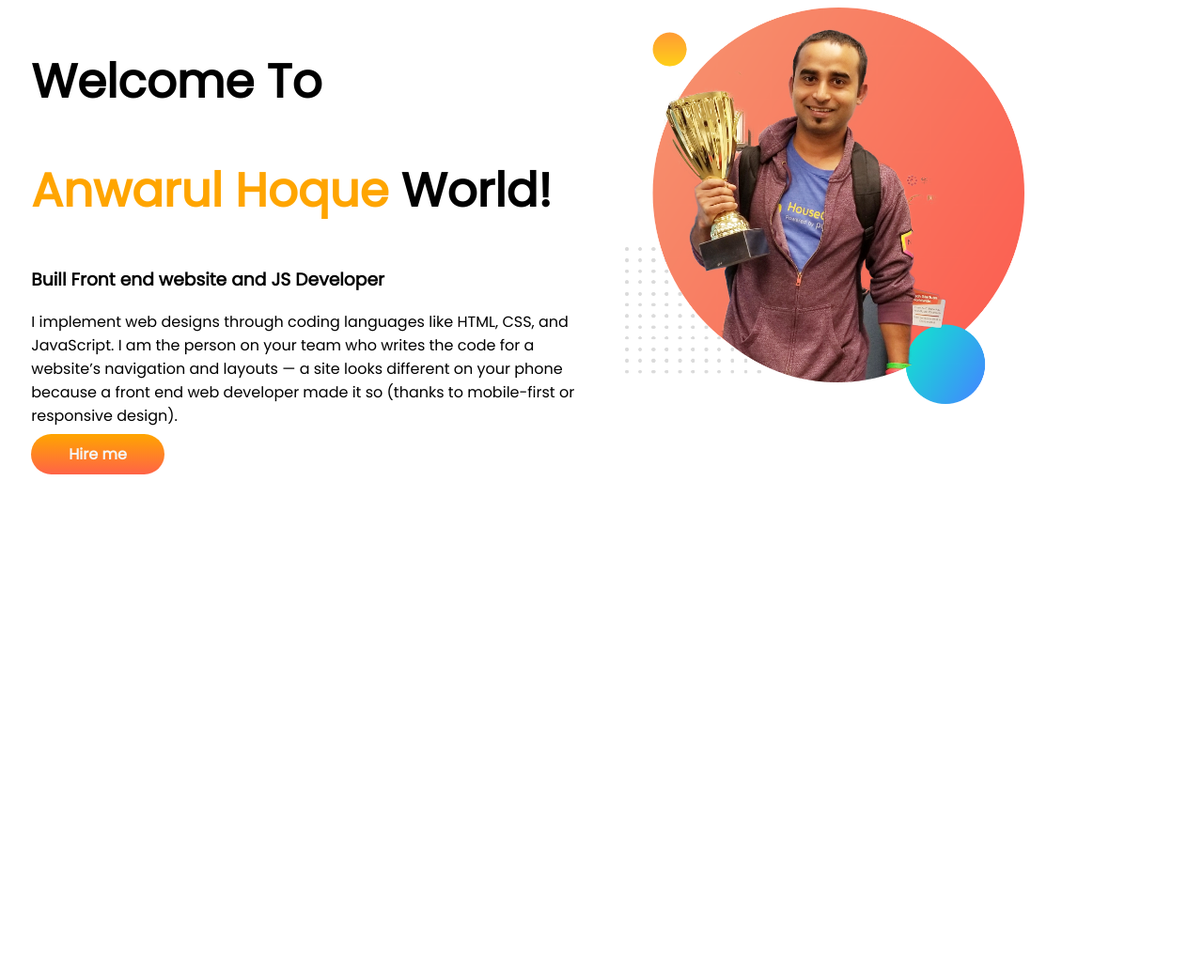
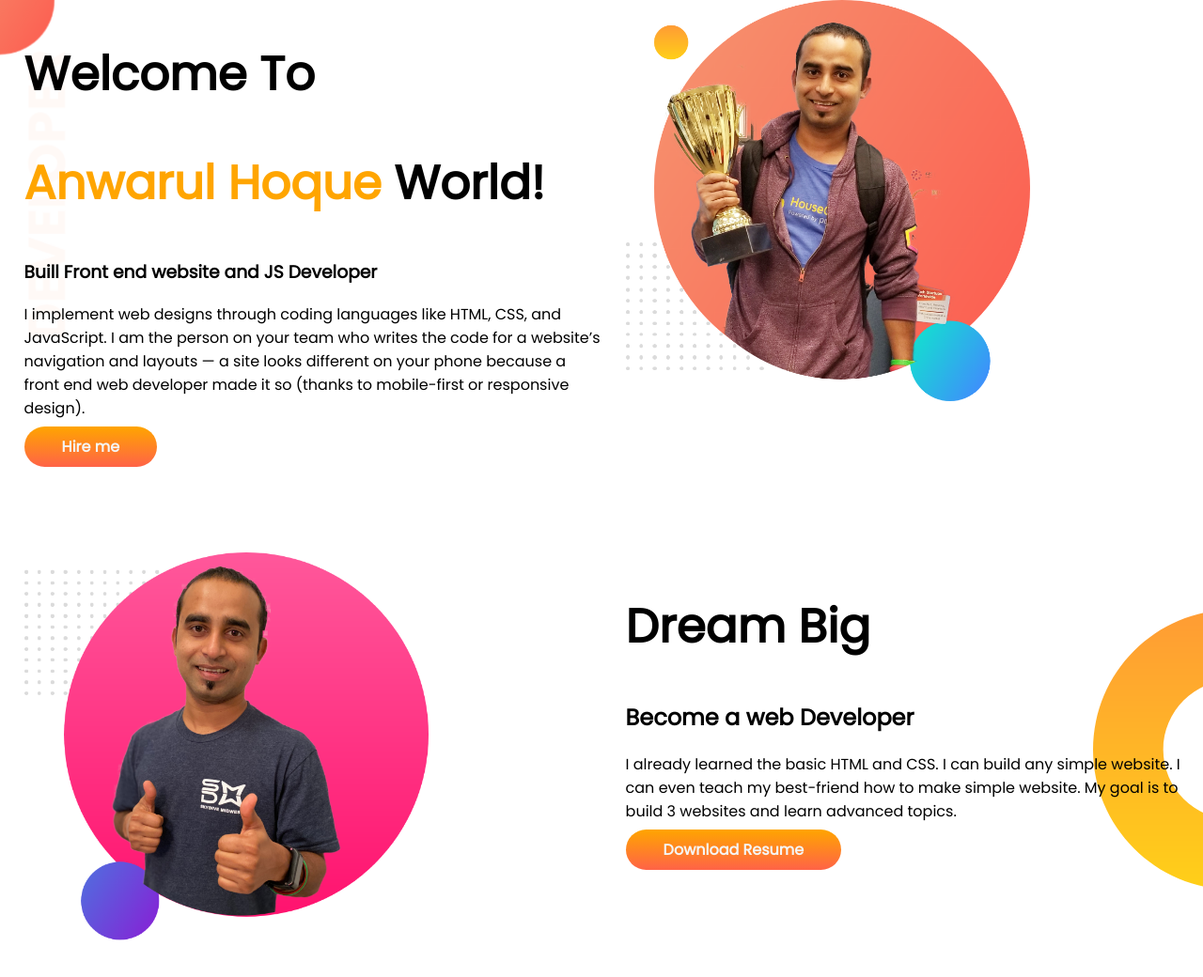
Before and after one commit to anwarul32/portfolio, a plain HTML site: page index.html in a window 1280 px wide. Shown: the whole page at 94% size. Before the commit the page ends 800 px from the top, so only its background shows below. Drawn offline with Linux system fonts and the light colour scheme.

Commit message:
update old section and creat dream-big section

```diff
--- a/css/style.css
+++ b/css/style.css
@@ -2,6 +2,7 @@
 
 body {
   font-family: "Poppins", sans-serif;
+  margin: 0;
 }
 h1 {
   font-size: 50px;
@@ -11,6 +12,7 @@ h1 {
 }
 section {
   display: flex;
+  margin-bottom: 100px;
 }
 .half-width {
   width: 50%;
@@ -19,7 +21,7 @@ section {
 .half-width img {
   width: 70%;
 }
-.link-button{
+.link-button {
   text-decoration: none;
   background-image: linear-gradient(orange, tomato);
   color: whitesmoke;
@@ -27,3 +29,13 @@ section {
   padding: 10px 40px;
   border-radius: 25px;
 }
+.top-banner {
+  /* display: flex; */
+  background-image: url(../images/top-banner.png);
+  background-repeat: no-repeat;
+}
+.dream-big {
+  background-image: url(../images/dream-bg.png);
+  background-repeat: no-repeat;
+  background-position: right;
+}
--- a/index.html
+++ b/index.html
@@ -8,7 +8,7 @@
     <link rel="stylesheet" href="css/style.css" />
   </head>
   <body>
-    <section>
+    <section class="top-banner">
       <div class="half-width">
         <h1>Welcome To</h1>
         <h1><span class="orange-color">Anwarul Hoque</span> World!</h1>
@@ -27,11 +27,30 @@
           rel="noopener noreferrer"
           >Hire me</a
         >
-        <!-- <button type="submit">Hire me</button> -->
       </div>
       <div class="half-width">
         <img src="images/jhankar.png" alt="" />
       </div>
     </section>
+    <section class="dream-big">
+      <div class="half-width">
+        <img src="images/jhankar2.png" alt="" />
+      </div>
+      <div class="half-width">
+        <h1>Dream Big</h1>
+        <h2>Become a web Developer</h2>
+        <p>
+          I already learned the basic HTML and CSS. I can build any simple
+          website. I can even teach my best-friend how to make simple website. My
+          goal is to build 3 websites and learn advanced topics.
+        </p>
+        <a
+          class="link-button"
+          href="https://www.linkedin.com/in/anwarulhoque32/"
+          target="_blank"
+          >Download Resume</a
+        >
+      </div>
+    </section>
   </body>
 </html>
```
Lines whose indentation alone changed are shown as unchanged.
